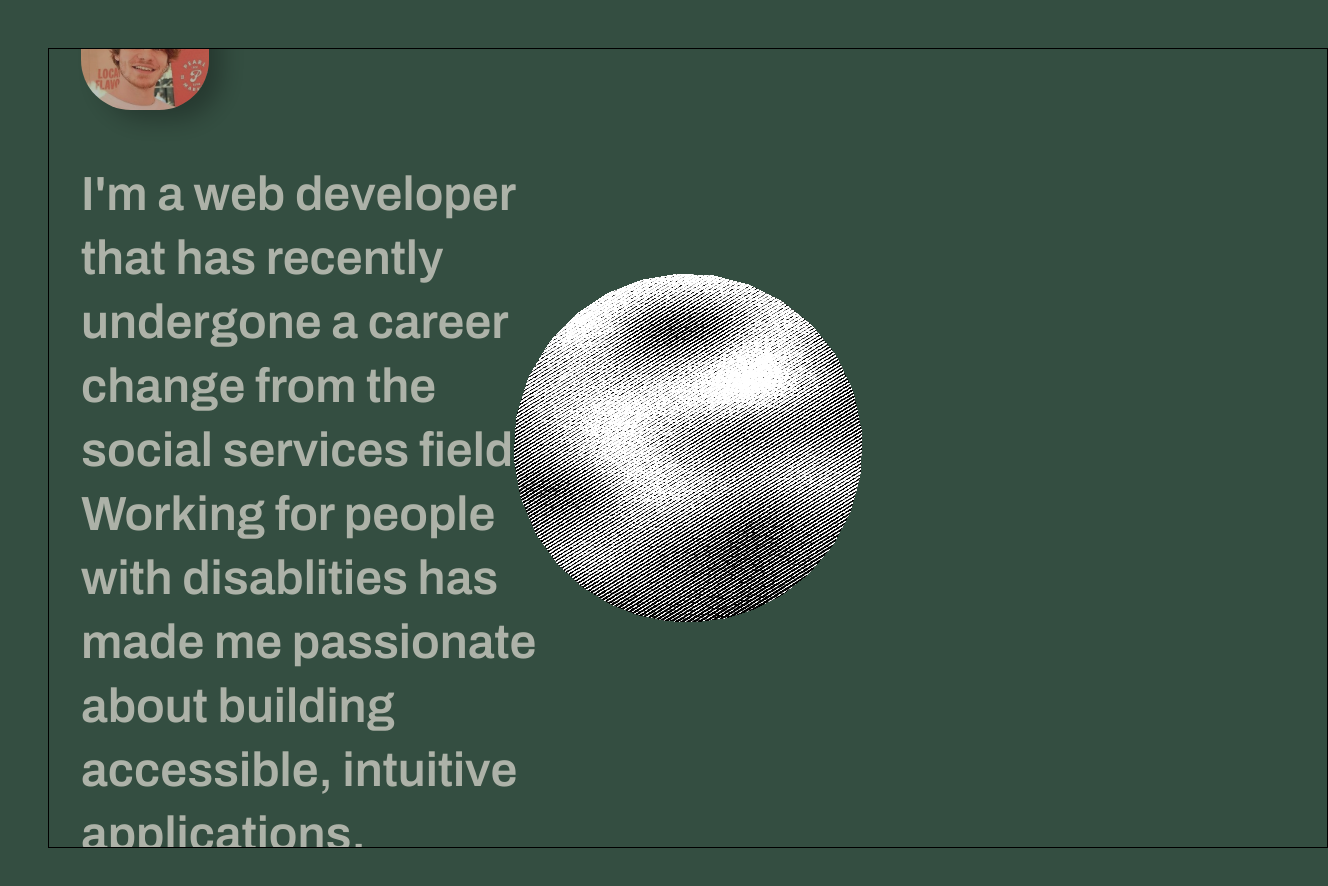
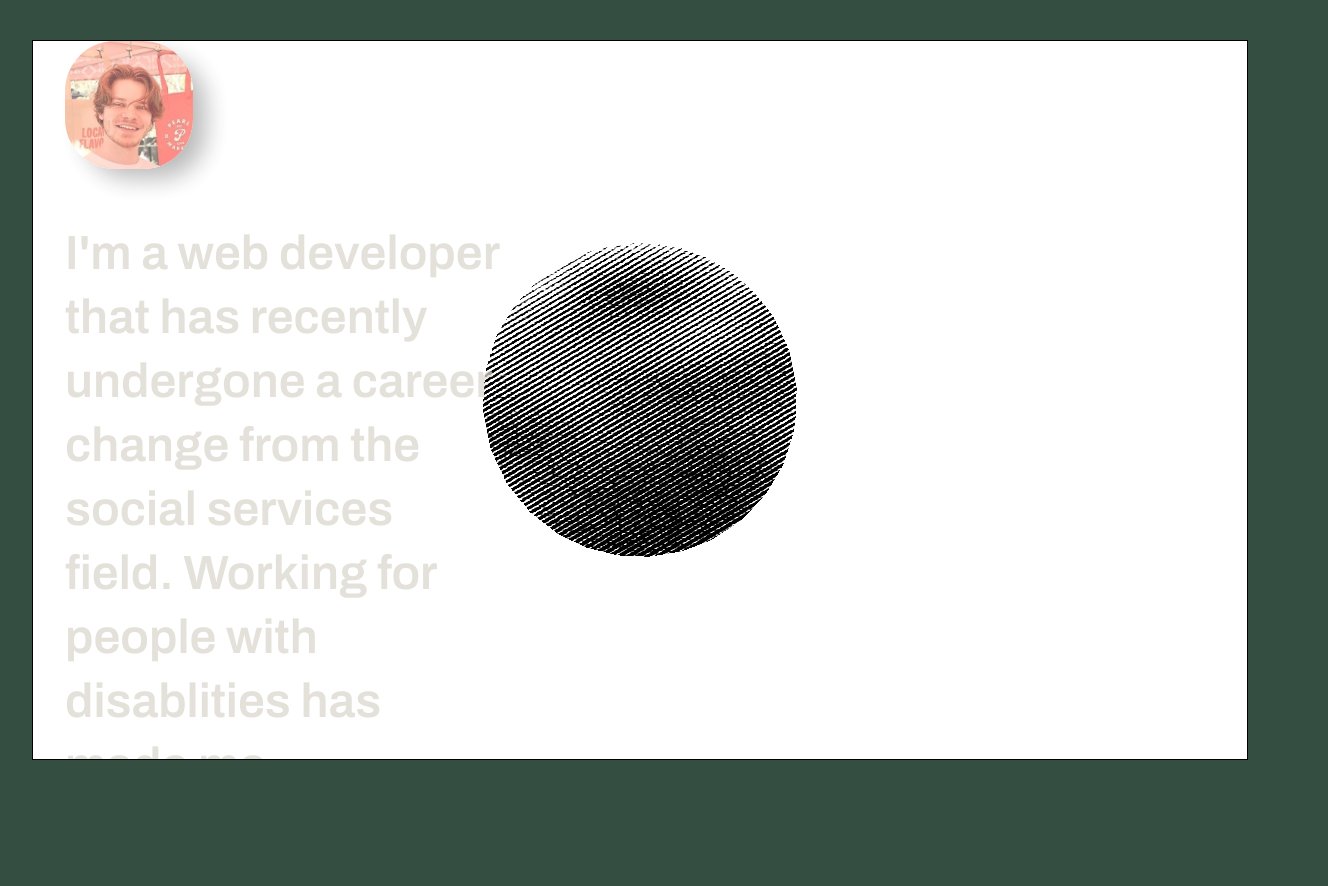
Before and after one commit to jluter/personal-site, a React (Create React App) app: page / in a window 1280 px wide. Shown: the top 886 px of the page, 1328 px wide, since content can reach past the window. After the commit the page ends 800 px from the top, so only its background shows below. Built offline with nearby package versions, Linux system fonts and the light colour scheme.

Commit message:
Add z-indexes. Adjust background color. Adjust stroke value.

```diff
--- a/src/App.scss
+++ b/src/App.scss
@@ -4,8 +4,11 @@
     border: 1px solid black;
     position: relative;
     overflow: hidden;
-    width: 100vw;
-    height: 100vh;
+    width: 95vw;
+    height: 90vh;
+    margin: 5vh 2.5vw;
+    z-index: 1;
+    background-color: white;
 
     // &::before {
     //     content: "";
@@ -21,6 +24,6 @@
     // }
     @include mixins.desktop {
         display: flex;
-        margin: 3rem;
+        // margin: 3rem;
     }
 }
--- a/src/components/AboutMe/AboutMe.scss
+++ b/src/components/AboutMe/AboutMe.scss
@@ -9,6 +9,9 @@
     flex-direction: column;
     align-items: center;
     gap: 5rem;
+    position: absolute;
+    top: 0;
+    left: 0;
     @include mixins.fade-in(4s);
 
     @include mixins.tablet {
--- a/src/components/ThreejsScene/ThreejsScene.scss
+++ b/src/components/ThreejsScene/ThreejsScene.scss
@@ -1,3 +1,4 @@
 .three-js {
     position: absolute;
+    z-index: -1;
 }
--- a/src/components/ThreejsScene/ThreejsScene.tsx
+++ b/src/components/ThreejsScene/ThreejsScene.tsx
@@ -206,7 +206,7 @@ const ThreejsScene: React.FC<Props> = ({mainElementWidth, mainElementHeight}) =>
         float ttt = texture2D(grainTexture, 0.5 * (vScreenSpace + 1.0)).r;
 
         //strokes
-        float stroke = cos((vScreenSpace.x - vScreenSpace.y) * 700.0);
+        float stroke = cos((vScreenSpace.x - vScreenSpace.y) * 400.0);
 
         float smallNoise = cnoise(vec3(vScreenSpace * 200.0, 1.0)) * 0.5 + 0.5;
         float bigNoise = cnoise(vec3(vScreenSpace * 5.0, 1.0)) * 0.5 + 0.5;
@@ -250,7 +250,7 @@ const ThreejsScene: React.FC<Props> = ({mainElementWidth, mainElementHeight}) =>
 
       material.uniforms.time.value += 0.01;
 
-      sphere.rotation.x += 0.025;
+      sphere.rotation.x += 0.003;
       sphere.rotation.y += 0.0005;
 
       renderer.render( scene, camera );
```
